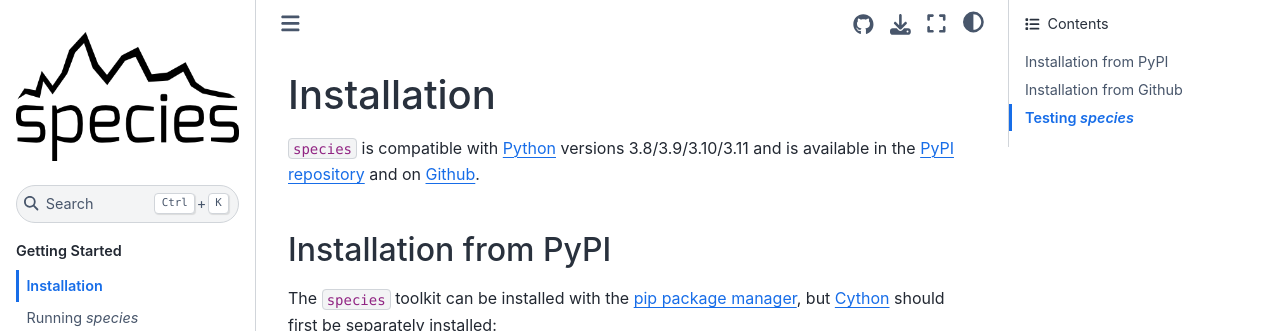
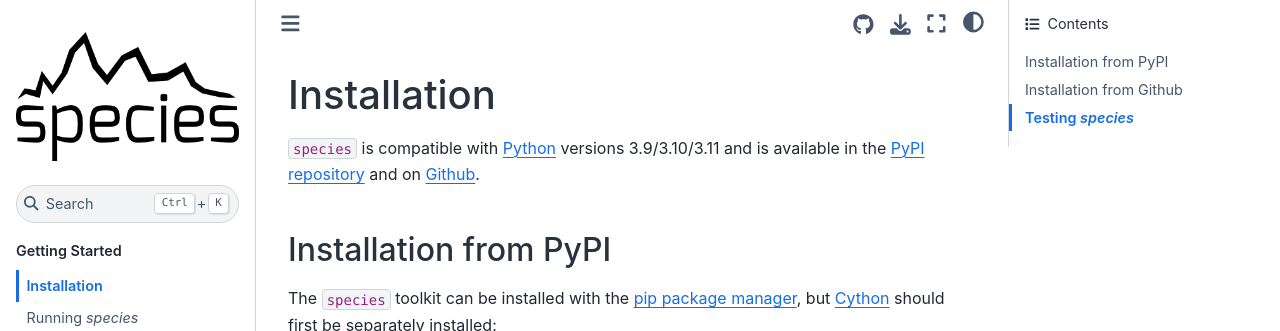
Before and after one commit to tomasstolker/species, a Sphinx documentation site: the page built from docs/installation.rst, in a window 1280 px wide and 900 px high. Shown: the top 331 px of the window. Built offline with Sphinx 7.4.7 and the Sphinx Book theme 1.1.4, drawn with Linux system fonts in a browser that asks for light colours; pages that are not in the unit, such as notebooks, are missing from menus.

Commit message:
Dropped support for Python 3.8, updated dependency versions in requirements.txt

```diff
--- a/docs/conf.py
+++ b/docs/conf.py
@@ -14,13 +14,11 @@
 import sys
 sys.path.insert(0, os.path.abspath('../'))
 
-
 # -- Project information -----------------------------------------------------
 
 project = 'species'
 copyright = '2018-2023, Tomas Stolker'
 author = 'Tomas Stolker'
-
 
 # -- General configuration ---------------------------------------------------
 
@@ -72,7 +70,6 @@
     'use_issues_button': True,
     'use_repository_button': True,
     'use_download_button': True,
-    # 'logo_only': True,
 }
 
 # Add any paths that contain custom static files (such as style sheets) here,
--- a/docs/installation.rst
+++ b/docs/installation.rst
@@ -3,7 +3,7 @@
 Installation
 ============
 
-``species`` is compatible with `Python <https://www.python.org>`_ versions 3.8/3.9/3.10/3.11 and is available in the `PyPI repository <https://pypi.org/project/species/>`_ and on `Github <https://github.com/tomasstolker/species>`_.
+``species`` is compatible with `Python <https://www.python.org>`_ versions 3.9/3.10/3.11 and is available in the `PyPI repository <https://pypi.org/project/species/>`_ and on `Github <https://github.com/tomasstolker/species>`_.
 
 Installation from PyPI
 ----------------------
--- a/setup.py
+++ b/setup.py
@@ -30,7 +30,6 @@
         'Topic :: Scientific/Engineering :: Astronomy',
         'License :: OSI Approved :: MIT License',
         'Natural Language :: English',
-        'Programming Language :: Python :: 3.8',
         'Programming Language :: Python :: 3.9',
         'Programming Language :: Python :: 3.10',
         'Programming Language :: Python :: 3.11',
```
Also changed, not shown: requirements.txt (+12 -12 lines), 1 other file.
